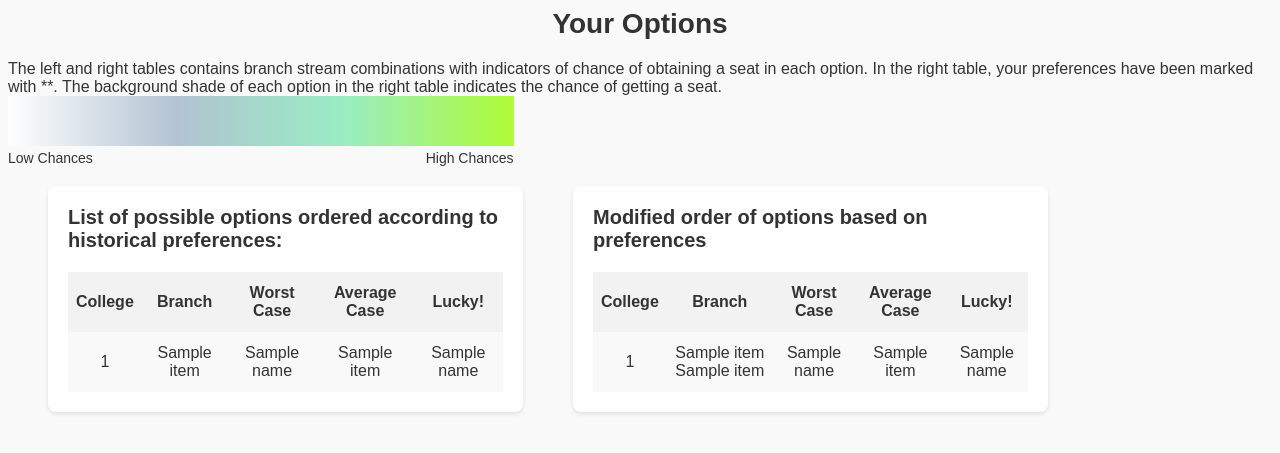
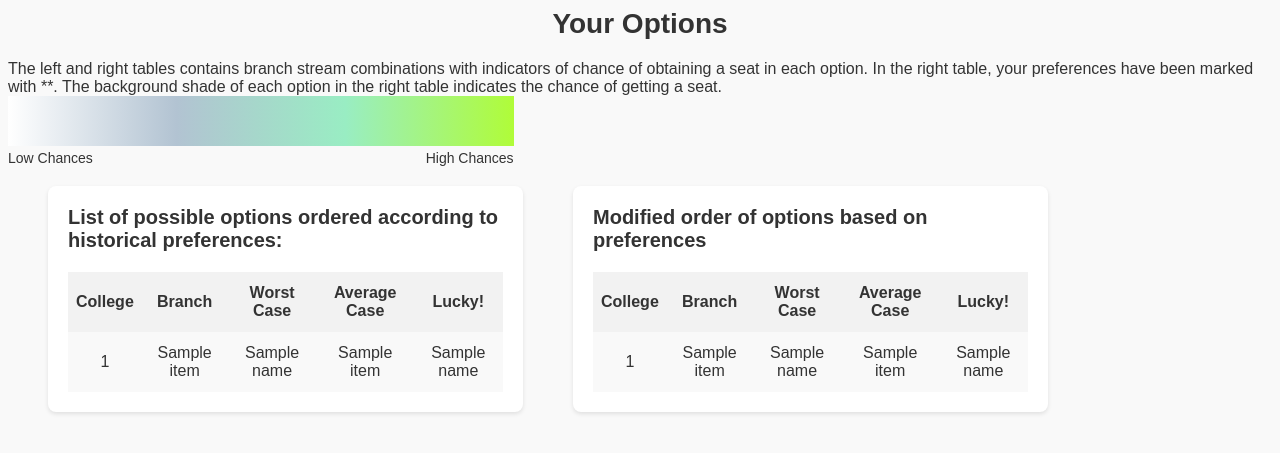
Before and after one commit to nihit-agarwal/flask-fire-counseling, a Flask app: template server/src/templates/result.html in a window 1280 px wide. Shown: the top 453 px of the page. Run offline with Flask 3, Linux system fonts and the light colour scheme; the template is opened without the code that fills it: most values are stand-ins (such as "Sample title", 1, 10 or a date in 2020).

Commit message:
Modify the html result for preference identification - v2.

```diff
--- a/server/src/templates/result.html
+++ b/server/src/templates/result.html
@@ -53,10 +53,10 @@
                         <th>Lucky!</th>
                     </tr>
                     {% for item in sList: %}
-                    {% set color_class = item[7] %}
+                    {% set color_class = item[6] %}
                     <tr class = {{color_class}}>
                         <td>{{item[0]}}</td>
-                        <td>{{item[1] + " " + item[6]}}</td>
+                        <td>{{item[1]}}</td>
                         <td>{{item[4][0]}}</td>
                         <td>{{item[3]}}</td>
                         <td>{{item[4][1]}}</td>
```
